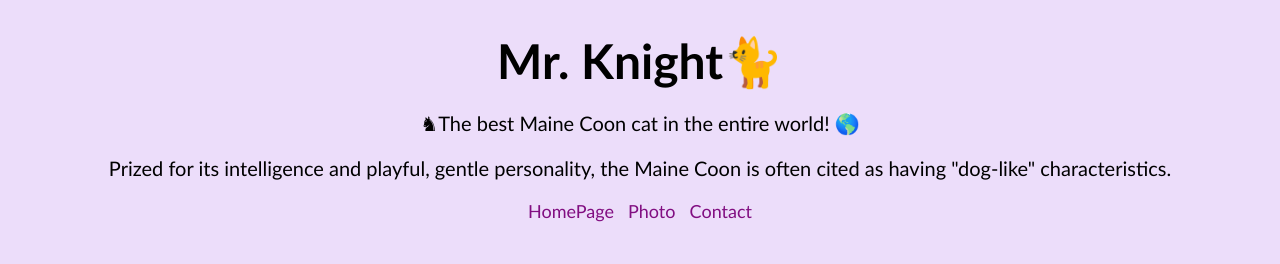
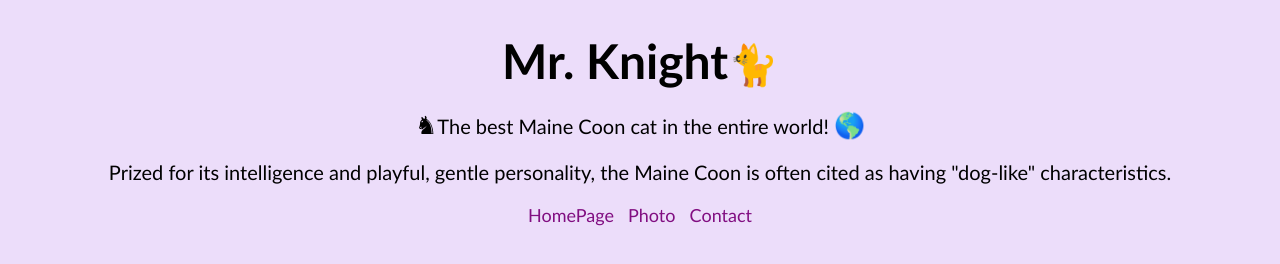
Before and after one commit to ROBYN13Y/challenge-l5, a plain HTML site: page index.html in a window 1280 px wide. Drawn offline with Linux system fonts and the light colour scheme.

Commit message:
Updated index.html
knight-emoji

```diff
--- a/index.html
+++ b/index.html
@@ -8,10 +8,10 @@
     <link rel="stylesheet" href="main.css" />
   </head>
   <body>
-    <h1>Mr. Knight<span class="knight-emoji">🐈</span></h1>
+    <h1>Mr. Knight<span class="knight-emoji1">🐈</span></h1>
     <p>
-      <span class="knight-emoji">♞</span>The best Maine Coon cat in the entire
-      world! <span class="knight-emoji">🌎</span>
+      <span class="knight-emoji2">♞</span>The best Maine Coon cat in the entire
+      world! <span class="knight-emoji2">🌎</span>
     </p>
     <p>
       Prized for its intelligence and playful, gentle personality, the Maine
```
